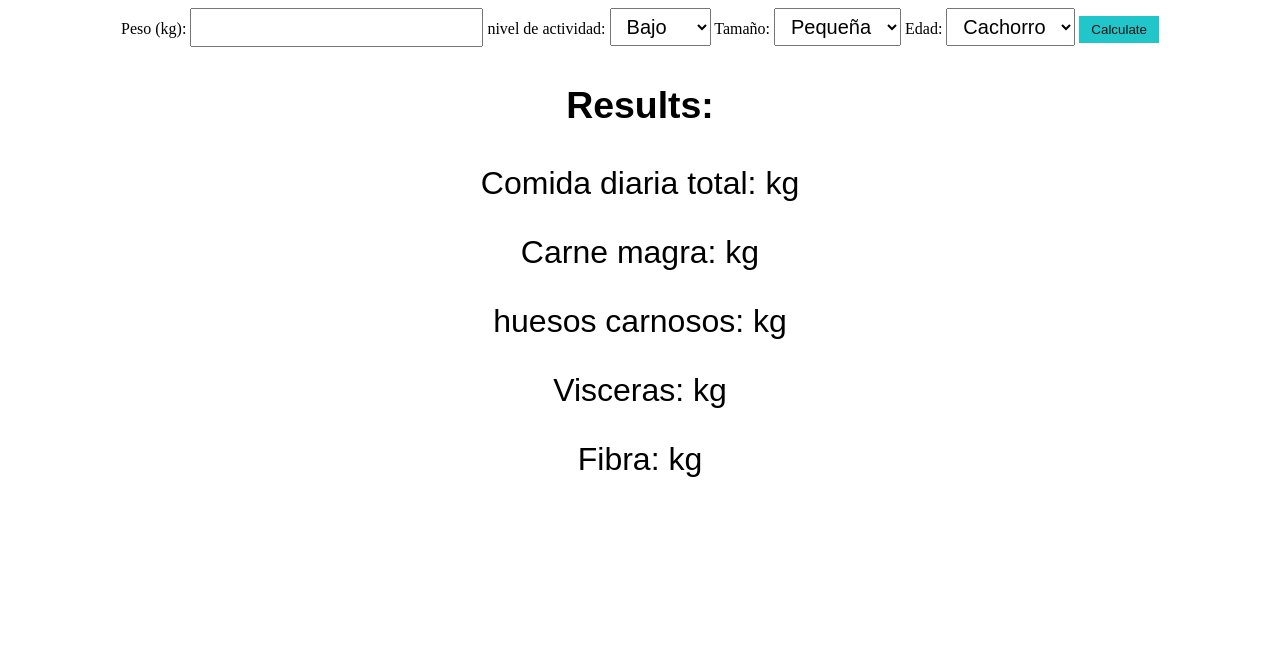
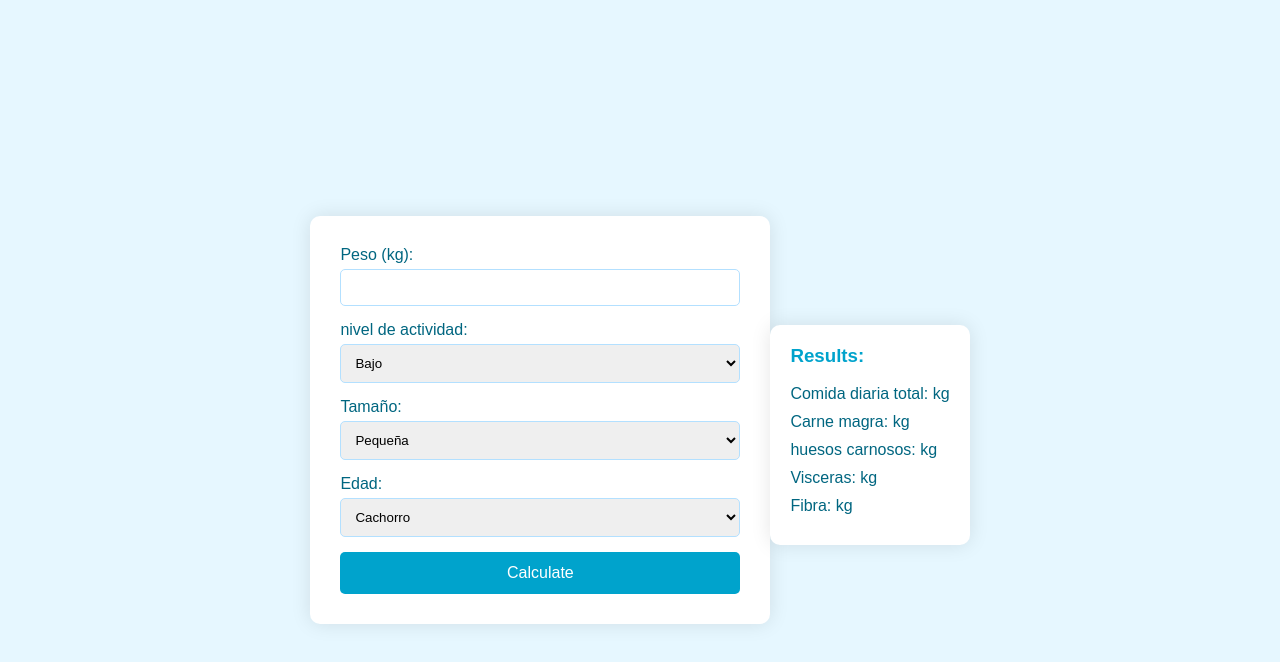
Before and after one commit to Ocsisnarf/calculadora-barf, a plain HTML site: page index.html in a window 1280 px wide. Drawn offline with Linux system fonts and the light colour scheme.

Commit message:
Update style.css

```diff
--- a/style.css
+++ b/style.css
@@ -1,50 +1,97 @@
-form{
-    text-align: center;
-
+body {
+    font-family: Arial, sans-serif;
+    background-color: #e6f7ff;
+    /* Light blue background */
+    margin: 0;
+    padding: 20px;
+    display: flex;
+    justify-content: center;
+    align-items: center;
+    min-height: 100vh;
 }
 
-#weight {
-    font-size: 20px;
-    padding: 6px 12px;
+#dogDietForm {
+    background-color: #ffffff;
+    padding: 30px;
+    border-radius: 10px;
+    box-shadow: 0 0 20px rgba(0, 0, 0, 0.1);
+    max-width: 400px;
+    width: 100%;
+}
 
+h2 {
+    color: #00a3cc;
+    /* Cyan color for headings */
+    text-align: center;
+    margin-bottom: 20px;
+}
+
+label {
+    display: block;
+    margin-bottom: 5px;
+    color: #006680;
+    /* Darker cyan for labels */
+}
+
+input[type="number"],
+select {
+    width: 100%;
+    padding: 10px;
+    margin-bottom: 15px;
+    border: 1px solid #b3e0ff;
+    /* Light blue border */
+    border-radius: 5px;
+    box-sizing: border-box;
+}
+
+button {
+    background-color: #00a3cc;
+    /* Cyan button */
+    color: white;
+    border: none;
+    padding: 12px 20px;
+    border-radius: 5px;
+    cursor: pointer;
+    width: 100%;
+    font-size: 16px;
+    transition: background-color 0.3s;
+}
+
+button:hover {
+    background-color: #008fb3;
+    /* Darker cyan on hover */
 }
 
 #results {
-    text-align: center;
-    font-family: sans-serif;
-    font-size: 2em;
-
-
+    margin-top: 30px;
+    background-color: #ffffff;
+    padding: 20px;
+    border-radius: 10px;
+    box-shadow: 0 0 20px rgba(0, 0, 0, 0.1);
 }
 
-#tamaño {
-    font-size: 20px;
-    padding: 6px 12px;
+#results h3 {
+    color: #00a3cc;
+    margin-top: 0;
 }
 
-#activityLevel {
-    font-size: 20px;
-    padding: 6px 12px;
-
+#results p {
+    margin: 10px 0;
+    color: #006680;
 }
 
-#ageGroup {
-    font-size: 20px;
-    padding: 6px 12px;
-
+#results span {
+    font-weight: bold;
+    color: #00a3cc;
 }
 
+@media (max-width: 480px) {
+    body {
+        padding: 10px;
+    }
 
-button{
-    border: none;
-    color: rgb(14, 16, 16);
-    background-color: rgb(32, 198, 201);
-    padding: 6px 12px;
-    cursor: pointer;
-
+    #dogDietForm,
+    #results {
+        padding: 20px;
+    }
 }
-
-button:hover {
-    background-color: rgb(14, 236, 240);
-
-}
```
